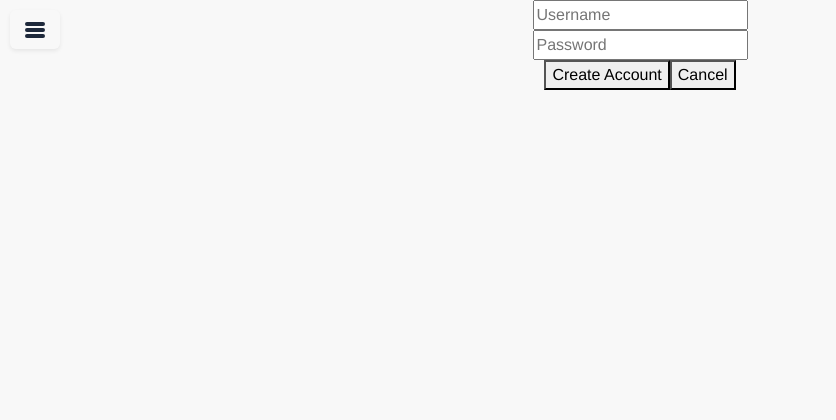
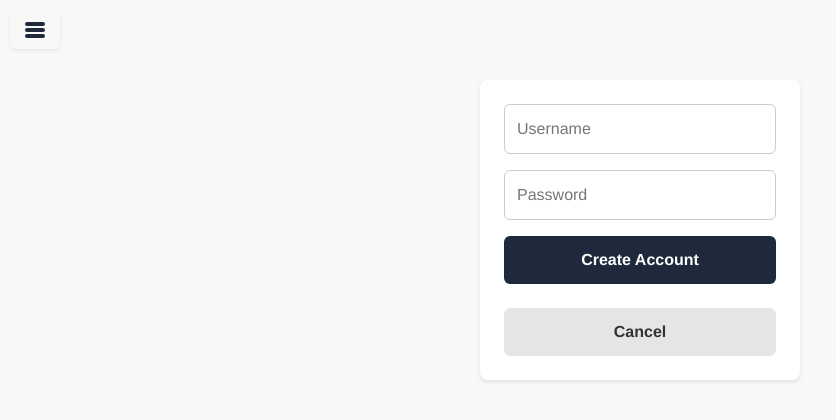
Before and after one commit to mjmikes/TempleSchedulerApp, a React (Vite) app in the folder frontend/: page /create-user in a window 1280 px wide. Shown: the top 420 px of the page, without its empty margins (0-836 px from the left). Built offline with nearby package versions, Linux system fonts and the light colour scheme; no server answers.

Commit message:
css for CreateUser.tsx

```diff
--- a/frontend/package.json
+++ b/frontend/package.json
@@ -10,10 +10,10 @@
     "preview": "vite preview"
   },
   "dependencies": {
+    "@fortawesome/fontawesome-free": "^6.7.2",
     "@types/react-datepicker": "^6.2.0",
     "bootstrap": "^5.3.3",
     "date-fns": "^4.1.0",
-    "@fortawesome/fontawesome-free": "^6.7.2",
     "react": "^19.0.0",
     "react-datepicker": "^8.2.1",
     "react-dom": "^19.0.0",
--- a/frontend/src/components/CreateUser.tsx
+++ b/frontend/src/components/CreateUser.tsx
@@ -1,5 +1,6 @@
 import { useState } from "react";
 import { useNavigate } from "react-router-dom";
+import '../styles/CreateUser.css';
 
 //Define CreateUser Component
 const CreateUser = () => {
@@ -41,7 +42,7 @@ const CreateUser = () => {
 
   // Returning the Form
   return (
-    <form onSubmit={handleSubmit}>
+    <form className="forForm" onSubmit={handleSubmit}>
       <div>
         <input
           type="text"
@@ -61,8 +62,8 @@ const CreateUser = () => {
         {errors.password && <p style={{ color: "red" }}>{errors.password}</p>}
       </div>
 
-      <button type="submit">Create Account</button>
-      <button type="button" onClick={handleCancel}>
+      <button className="forButton" type="submit">Create Account</button>
+      <button className="forButton" type="button" onClick={handleCancel}>
         Cancel
       </button>
     </form>
--- /dev/null
+++ b/frontend/src/styles/CreateUser.css
@@ -0,0 +1,66 @@
+.forForm {
+    display: flex;
+    flex-direction: column;
+    gap: 1rem;
+    max-width: 320px;
+    margin-top: 80px;
+    padding: 1.5rem;
+    background: white;
+    border-radius: 8px;
+    box-shadow: 0 2px 4px rgba(0, 0, 0, 0.1);
+    margin-left: auto;
+    margin-right: auto;
+  }
+
+
+  input {
+    width: 100%;
+    padding: 0.75rem;
+    font-size: 1rem;
+    border: 1px solid #ccc;
+    border-radius: 6px;
+  }
+
+  input:focus {
+    outline: none;
+    border-color: #1e293b;
+    box-shadow: 0 0 4px rgba(30, 41, 59, 0.3);
+  }
+
+  /* Error Messages */
+  p {
+    color: red;
+    font-size: 0.9rem;
+    margin: 0;
+  }
+
+  /* Buttons */
+  .forButton {
+    width: 100%;
+    padding: 0.75rem;
+    font-size: 1rem;
+    font-weight: 600;
+    border-radius: 6px;
+    border: none;
+    cursor: pointer;
+    transition: background 0.3s ease-in-out;
+  }
+
+  button[type="submit"] {
+    background: #1e293b;
+    color: white;
+  }
+
+  button[type="submit"]:hover {
+    background: #334155;
+  }
+
+  button[type="button"] {
+    background: #e5e5e5;
+    color: #333;
+    margin-top: 0.5rem;
+  }
+
+  button[type="button"]:hover {
+    background: #d4d4d4;
+  }
```
